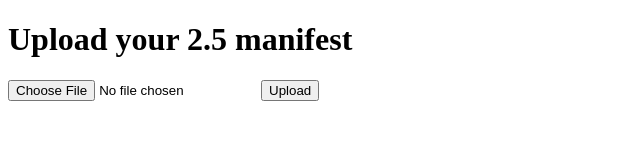
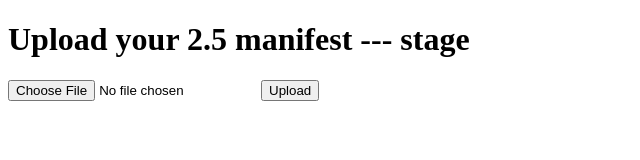
Before and after one commit to firegnu/next-manifest-convert, a Next.js app: page / in a window 1280 px wide. Shown: the top 160 px of the page, without its empty margins (0-640 px from the left). Built offline with nearby package versions, Linux system fonts and the light colour scheme.

Commit message:
remove deploy flag

```diff
--- a/pages/index.js
+++ b/pages/index.js
@@ -53,7 +53,7 @@ class SimpleReactFileUpload extends React.Component {
     return (
       <div id="root">
         <form onSubmit={this.onFormSubmit}>
-          <h1>Upload your 2.5 manifest</h1>
+          <h1>Upload your 2.5 manifest  --- stage</h1>
           <input type="file" onChange={this.onChange} />
           <button type="submit">Upload</button>
         </form>
```
